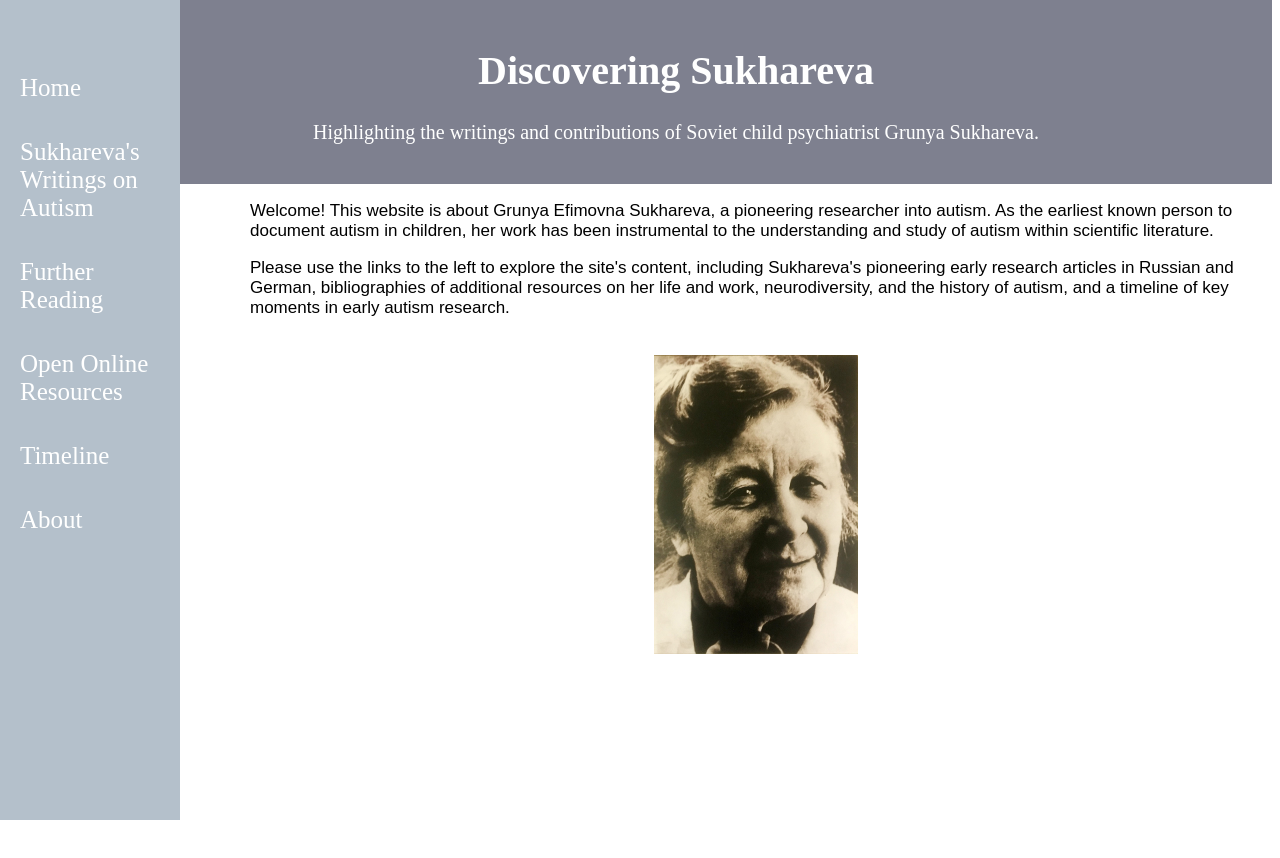
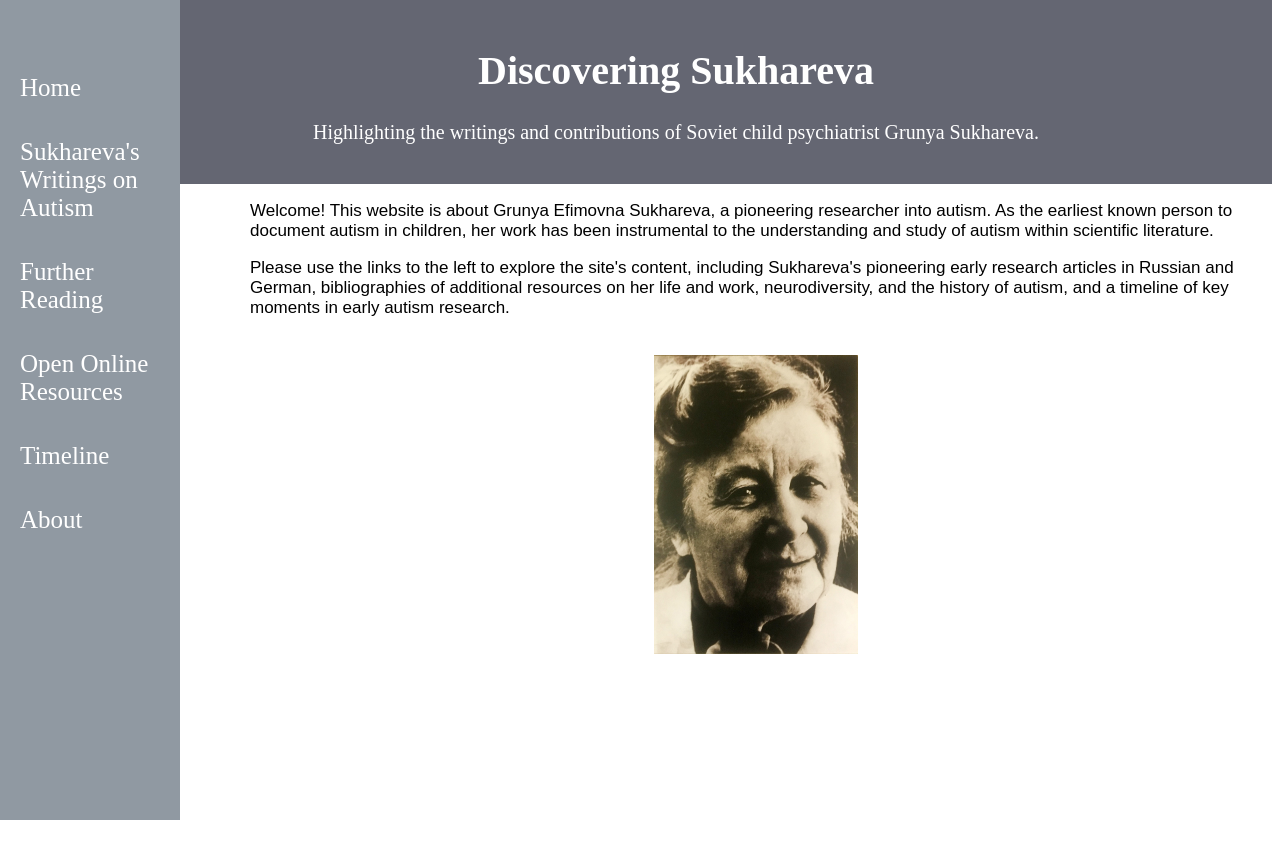
Before and after one commit to ian-nai/sukhareva, a plain HTML site: page index.html in a window 1280 px wide. Drawn offline with nearby package versions, Linux system fonts and the light colour scheme.

Commit message:
Update style.css
Update header and sidenav colors.

```diff
--- a/style.css
+++ b/style.css
@@ -21,7 +21,7 @@ body {
   z-index: 1;
   top: 0;
   left: 0;
-  background-color: #b4c0cb;
+  background-color: #9099A2;
   overflow-x: hidden;
   padding-top: 20px;
 }
@@ -47,7 +47,7 @@ li{
 .header {
   padding: 20px;
   text-align: center;
-  background: #7e808f;
+  background: #646672;
   color: white;
   font-size: 20px;
 }
```
